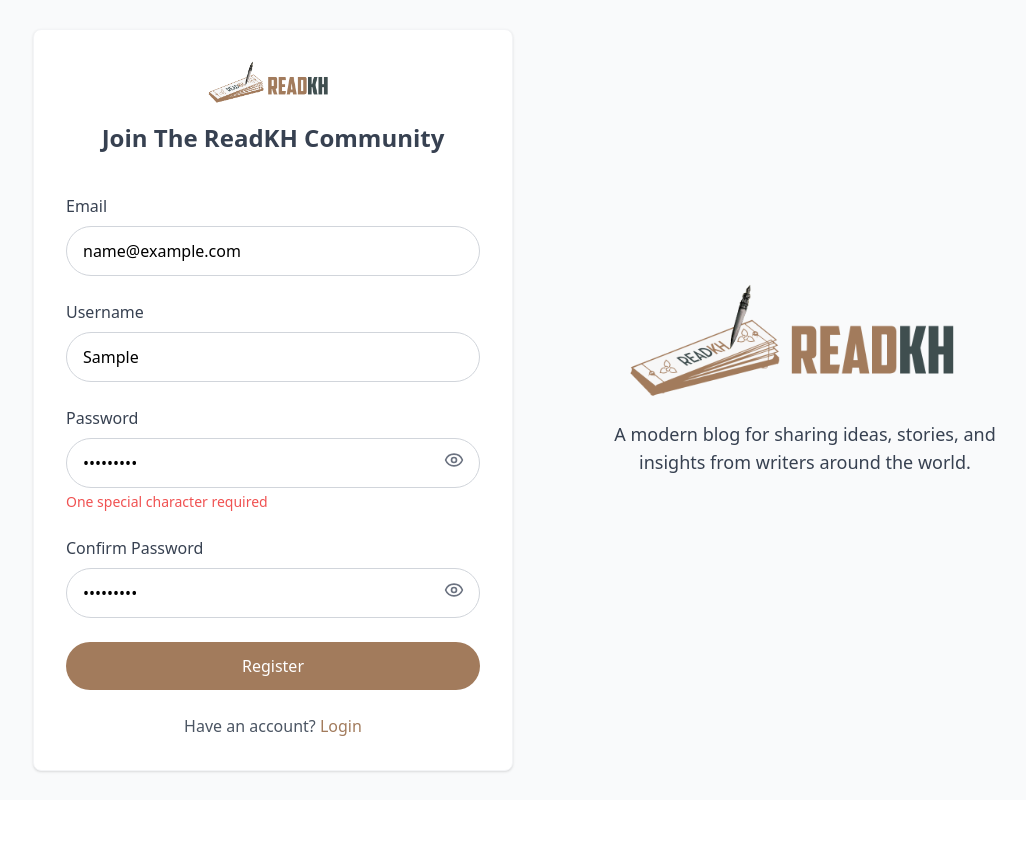
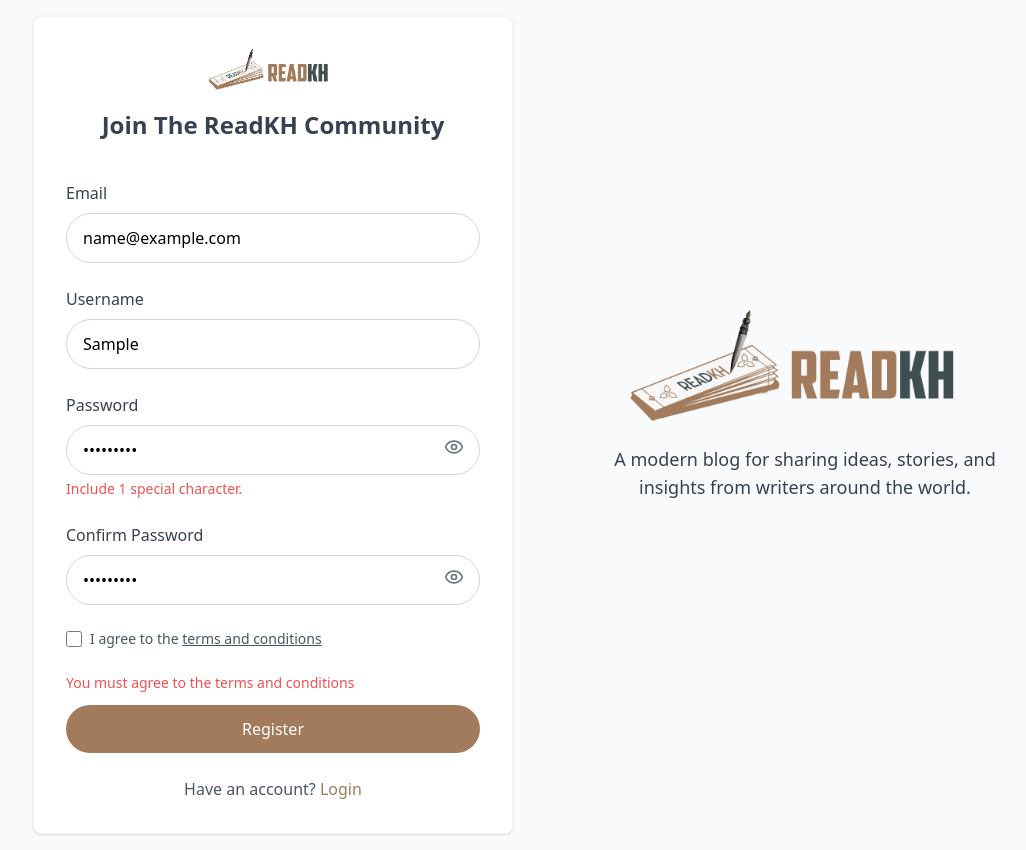
Before and after one commit to Arofath/ReadKH-Blog, a React (Vite) app: page /register in a window 1280 px wide. Both pictures are taken after typing "name@example.com", "Sample", "Sample123", "Sample123" into the empty fields and a click on the button "Register". Shown: the whole page, without its empty margins (111-1137 px from the left). Before the commit the page ends 800 px from the top, so only its background shows below. Built offline with nearby package versions, Linux system fonts and the light colour scheme.

Commit message:
update login and register

```diff
--- a/package.json
+++ b/package.json
@@ -16,6 +16,7 @@
     "dompurify": "^3.2.5",
     "flowbite-react": "^0.11.7",
     "formik": "^2.4.6",
+    "framer-motion": "^12.7.4",
     "lodash.debounce": "^4.0.8",
     "lucide-react": "^0.487.0",
     "next-auth": "^4.24.11",
--- a/src/pages/AuthPage/Login.jsx
+++ b/src/pages/AuthPage/Login.jsx
@@ -1,10 +1,9 @@
 import { useState } from "react";
-import { Eye, EyeOff } from "lucide-react";
+import { Eye, EyeOff, AlertCircle } from "lucide-react";
 import { useNavigate } from "react-router";
 import { NavLink } from "react-router";
 import { useFormik } from "formik";
 import * as Yup from "yup";
-import { FaSpinner } from "react-icons/fa";
 
 export default function Login() {
   const [showPassword, setShowPassword] = useState(false);
@@ -25,8 +24,8 @@
       password: "",
     },
     validationSchema: Yup.object({
-      username: Yup.string().required("Username is required"),
-      password: Yup.string().required("Password is required"),
+      username: Yup.string().required("Please enter username"),
+      password: Yup.string().required("Please enter password"),
     }),
     onSubmit: async (values) => {
       setErrorMessage("");
@@ -43,7 +42,11 @@
         }
 
         const result = await response.json();
+        if (rememberMe) {
           localStorage.setItem("authToken", result.access_token);
+        } else {
+          sessionStorage.setItem("authToken", result.access_token);
+        }
         navigate("/");
       } catch (error) {
         setErrorMessage(error.message);
@@ -70,19 +73,14 @@
             </h1>
           </div>
 
-          {formik.touched.username && formik.errors.username && (
-            <div className="mb-2 text-red-500 text-sm">
-              {formik.errors.username}
+          {errorMessage && (
+            <div className="mb-4 text-red-600 text-sm bg-red-50 border border-red-200 p-3 rounded-lg flex items-start gap-2">
+              <AlertCircle className="mt-0.5 text-red-500" size={18} />
+              <span>
+                <strong className="font-semibold">Login failed:</strong>{" "}
+                {errorMessage}
+              </span>
             </div>
-          )}
-          {formik.touched.password && formik.errors.password && (
-            <div className="mb-2 text-red-500 text-sm">
-              {formik.errors.password}
-            </div>
-          )}
-
-          {errorMessage && (
-            <div className="mb-4 text-red-500 text-sm">{errorMessage}</div>
           )}
 
           <form onSubmit={formik.handleSubmit}>
@@ -90,17 +88,31 @@
               <label htmlFor="username" className="block text-gray-700 mb-2">
                 Username
               </label>
+              <div className="relative">
                 <input
                   type="text"
                   id="username"
                   name="username"
                   required
                   placeholder="Enter your username"
-                className="w-full px-4 py-3 rounded-full border border-gray-300 focus:outline-none focus:ring-2 focus:ring-brown-300"
+                  className={`w-full px-4 py-3 pr-10 rounded-full border focus:outline-none focus:ring-2 ${
+                    formik.touched.username && formik.errors.username
+                      ? "border-red-500 focus:ring-red-300"
+                      : formik.touched.username
+                      ? "border-green-500 focus:ring-green-300"
+                      : "border-gray-300 focus:ring-brown-300"
+                  }`}
                   value={formik.values.username}
                   onChange={formik.handleChange}
                   onBlur={formik.handleBlur}
                 />
+              </div>
+              {formik.touched.username && formik.errors.username && (
+                <div className="mt-1 text-sm text-red-500 flex items-center gap-1">
+                  <AlertCircle size={16} />
+                  {formik.errors.username}
+                </div>
+              )}
             </div>
 
             <div className="mb-6">
@@ -114,19 +126,31 @@
                   name="password"
                   required
                   placeholder="Enter your Password"
-                  className="w-full px-4 py-3 rounded-full border border-gray-300 focus:outline-none focus:ring-2 focus:ring-brown-300"
+                  className={`w-full px-4 py-3 pr-12 rounded-full border focus:outline-none focus:ring-2 ${
+                    formik.touched.password && formik.errors.password
+                      ? "border-red-500 focus:ring-red-300"
+                      : formik.touched.password
+                      ? "border-green-500 focus:ring-green-300"
+                      : "border-gray-300 focus:ring-brown-300"
+                  }`}
                   value={formik.values.password}
                   onChange={formik.handleChange}
                   onBlur={formik.handleBlur}
                 />
                 <button
                   type="button"
-                  className="absolute right-4 top-3 text-gray-500"
+                  className="absolute right-4 top-1/2 -translate-y-1/2 text-gray-500"
                   onClick={togglePasswordVisibility}
                 >
                   {showPassword ? <EyeOff size={20} /> : <Eye size={20} />}
                 </button>
               </div>
+              {formik.touched.password && formik.errors.password && (
+                <div className="mt-1 text-sm text-red-500 flex items-center gap-1">
+                  <AlertCircle size={16} />
+                  {formik.errors.password}
+                </div>
+              )}
             </div>
 
             <div className="flex items-center justify-between mb-8">
--- a/src/pages/AuthPage/Register.jsx
+++ b/src/pages/AuthPage/Register.jsx
@@ -3,6 +3,9 @@
 import { NavLink, useNavigate } from "react-router";
 import { useFormik } from "formik";
 import * as Yup from "yup";
+// eslint-disable-next-line no-unused-vars
+import { motion, AnimatePresence } from "framer-motion";
+import { AlertCircle } from "lucide-react";
 
 export default function Register() {
   const [showPassword, setShowPassword] = useState(false);
@@ -22,22 +25,41 @@
       email: "",
       password: "",
       confirmPassword: "",
+      agreeToTerms: false,
     },
     validationSchema: Yup.object({
       username: Yup.string()
         .min(3, "At least 3 characters")
         .required("Please Enter Username"),
-      email: Yup.string().email("Invalid email").required("Required"),
+      email: Yup.string().email("Invalid email").required("Please Enter Email"),
       password: Yup.string()
-        .min(8, "Min 8 characters")
-        .matches(/[!@#$%^&*]/, "One special character required")
+        .min(8, "Must be at least 8 characters ")
+        .matches(/[!@#$%^&*]/, "Include 1 special character.")
         .required("Please Enter Password"),
       confirmPassword: Yup.string()
         .oneOf([Yup.ref("password")], "Passwords must match")
         .required("Please Enter Confirm Password"),
+      agreeToTerms: Yup.bool()
+        .oneOf([true], "You must agree to the terms and conditions")
+        .required("You must agree to the terms and conditions"),
     }),
-    onSubmit: async (values) => {
+    onSubmit: async (values, { setTouched, validateForm }) => {
       setError("");
+
+      // Mark all fields as touched
+      setTouched({
+        username: true,
+        email: true,
+        password: true,
+        confirmPassword: true,
+        agreeToTerms: true, // 👈 Important
+      });
+
+      // Validate form
+      const errors = await validateForm();
+
+      if (Object.keys(errors).length > 0) return;
+
       setLoading(true);
 
       try {
@@ -82,6 +104,15 @@
             </h1>
           </div>
 
+          {error && (
+            <div className="mb-4 text-red-600 text-sm bg-red-50 border border-red-200 p-3 rounded-lg flex items-start gap-2">
+              <AlertCircle className="mt-0.5 text-red-500" size={18} />
+              <span>
+                <strong className="font-semibold"></strong> {error}
+              </span>
+            </div>
+          )}
+
           <form onSubmit={formik.handleSubmit}>
             <div className="mb-6">
               <label htmlFor="email" className="block text-gray-700 mb-2">
@@ -95,11 +126,18 @@
                 className="w-full px-4 py-3 rounded-full border border-gray-300 focus:outline-none focus:ring-2 focus:ring-brown-300"
                 {...formik.getFieldProps("email")}
               />
+              <AnimatePresence>
                 {formik.touched.email && formik.errors.email && (
-                <div className="text-red-500 text-sm mt-1">
+                  <motion.div
+                    className="text-red-500 text-sm mt-1"
+                    initial={{ opacity: 0, y: -5 }}
+                    animate={{ opacity: 1, y: 0 }}
+                    exit={{ opacity: 0, y: -5 }}
+                  >
                     {formik.errors.email}
-                </div>
+                  </motion.div>
                 )}
+              </AnimatePresence>
             </div>
 
             <div className="mb-6">
@@ -114,11 +152,18 @@
                 className="w-full px-4 py-3 rounded-full border border-gray-300 focus:outline-none focus:ring-2 focus:ring-brown-300"
                 {...formik.getFieldProps("username")}
               />
+              <AnimatePresence>
                 {formik.touched.username && formik.errors.username && (
-                <div className="text-red-500 text-sm mt-1">
+                  <motion.div
+                    className="text-red-500 text-sm mt-1"
+                    initial={{ opacity: 0, y: -5 }}
+                    animate={{ opacity: 1, y: 0 }}
+                    exit={{ opacity: 0, y: -5 }}
+                  >
                     {formik.errors.username}
-                </div>
+                  </motion.div>
                 )}
+              </AnimatePresence>
             </div>
 
             <div className="mb-6">
@@ -142,11 +187,18 @@
                   {showPassword ? <EyeOff size={20} /> : <Eye size={20} />}
                 </button>
               </div>
+              <AnimatePresence>
                 {formik.touched.password && formik.errors.password && (
-                <div className="text-red-500 text-sm mt-1">
+                  <motion.div
+                    className="text-red-500 text-sm mt-1"
+                    initial={{ opacity: 0, y: -5 }}
+                    animate={{ opacity: 1, y: 0 }}
+                    exit={{ opacity: 0, y: -5 }}
+                  >
                     {formik.errors.password}
-                </div>
+                  </motion.div>
                 )}
+              </AnimatePresence>
             </div>
 
             <div className="mb-6">
@@ -177,16 +229,48 @@
                   )}
                 </button>
               </div>
+              <AnimatePresence>
                 {formik.touched.confirmPassword &&
                   formik.errors.confirmPassword && (
-                  <div className="text-red-500 text-sm mt-1">
+                    <motion.div
+                      className="text-red-500 text-sm mt-1"
+                      initial={{ opacity: 0, y: -5 }}
+                      animate={{ opacity: 1, y: 0 }}
+                      exit={{ opacity: 0, y: -5 }}
+                    >
                       {formik.errors.confirmPassword}
-                  </div>
+                    </motion.div>
                   )}
+              </AnimatePresence>
             </div>
 
-            {error && (
-              <div className="text-red-500 text-center mb-4">{error}</div>
+            <div className="flex items-center mb-6">
+              <input
+                id="agreeToTerms"
+                name="agreeToTerms"
+                type="checkbox"
+                className="w-4 h-4 text-brown-500 bg-gray-100 border-gray-300 rounded focus:ring-brown-500"
+                onChange={formik.handleChange}
+                onBlur={formik.handleBlur}
+                checked={formik.values.agreeToTerms}
+              />
+              <label
+                htmlFor="agreeToTerms"
+                className="ml-2 text-sm text-gray-600"
+              >
+                I agree to the{" "}
+                <a
+                  href=""
+                  className="underline text-brown-600 hover:text-brown-800"
+                >
+                  terms and conditions
+                </a>
+              </label>
+            </div>
+            {formik.submitCount > 0 && formik.errors.agreeToTerms && (
+              <p className="text-red-500 text-sm mb-3">
+                {formik.errors.agreeToTerms}
+              </p>
             )}
 
             <button
```
Also changed, not shown: 1 other file (tests, documents, lock files or other folders). Lines whose indentation alone changed are shown as unchanged.
